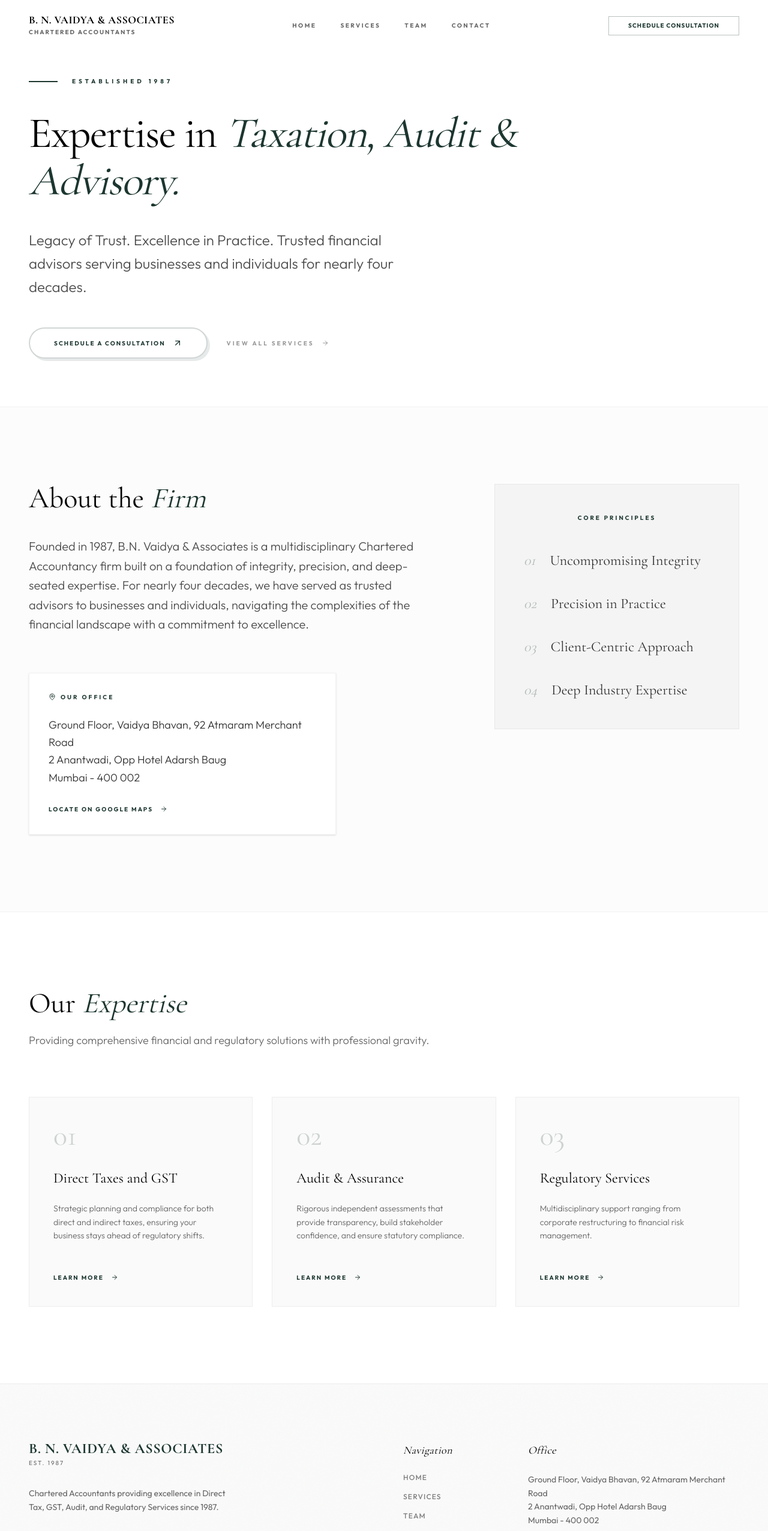
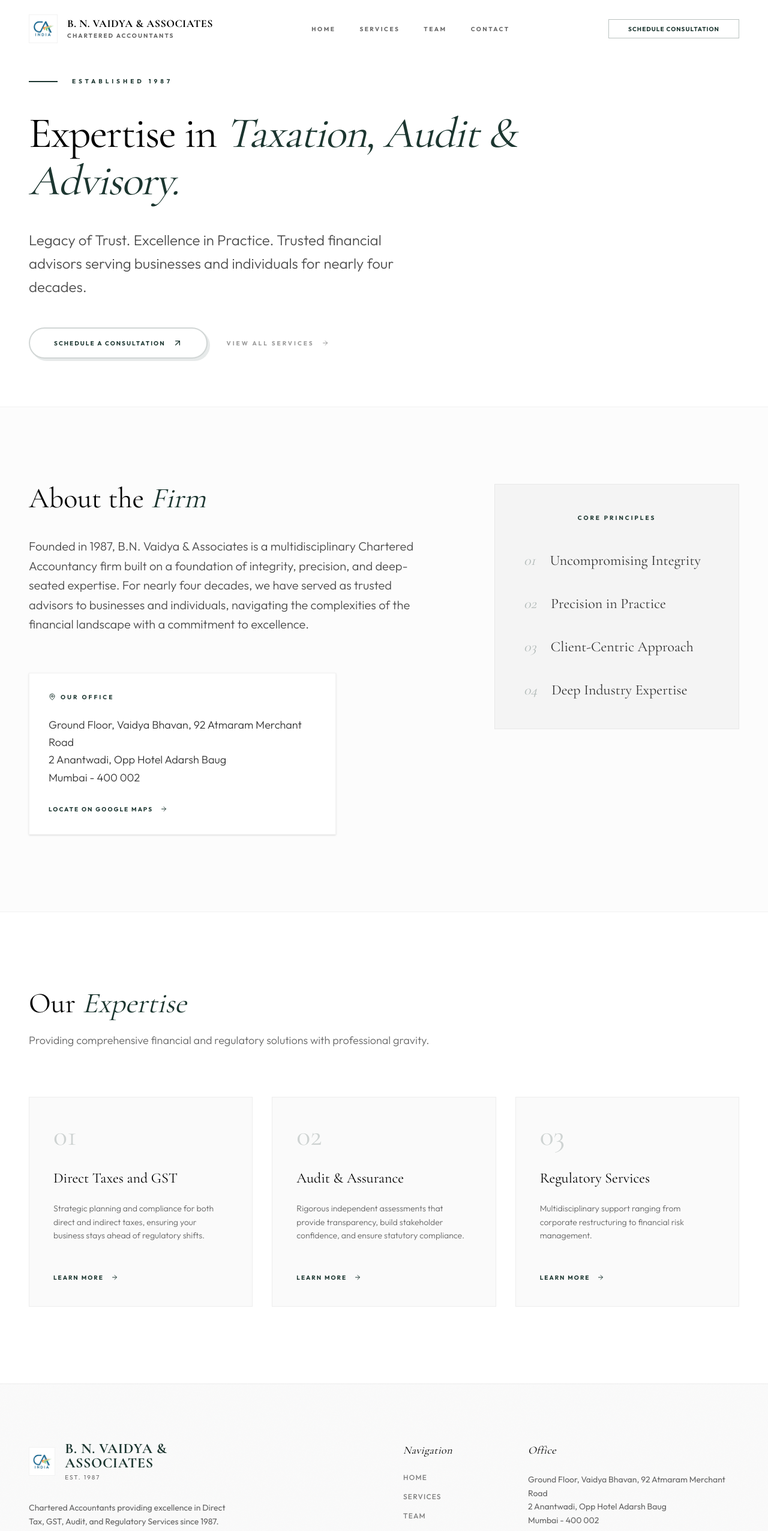
Before and after one commit to Guaq-AI/bnvca, a Next.js app: page / in a window 1280 px wide. Shown: the top 2553 px of the page at 60% size. Built offline with nearby package versions, Linux system fonts and the light colour scheme.

Commit message:
style: replace logo placeholders with actual brand assets

```diff
--- a/src/app/layout.tsx
+++ b/src/app/layout.tsx
@@ -52,21 +52,21 @@ export const metadata: Metadata = {
     siteName: "B.N. Vaidya & Associates",
     images: [
       {
-        url: "/home1.png", // Using an existing high-quality image as social preview
+        url: "/logo.jpeg",
         width: 1200,
         height: 630,
-        alt: "B.N. Vaidya & Associates | Chartered Accountants",
+        alt: "B. N. Vaidya & Associates | Chartered Accountants",
       },
     ],
     locale: "en_IN",
     type: "website",
-  },
-  twitter: {
+    },
+    twitter: {
     card: "summary_large_image",
-    title: "B.N. Vaidya & Associates | Chartered Accountants in Mumbai",
-    description: "Expert Direct Tax, GST, and Audit services with a legacy of 35+ years. Mumbai's trusted financial partners.",
-    images: ["/home1.png"],
-  },
+    title: "B. N. Vaidya & Associates | Chartered Accountants in Mumbai",
+    description: "Expert Direct Tax, GST, and Audit services with a legacy of nearly four decades. Mumbai's trusted financial partners.",
+    images: ["/logo.jpeg"],
+    },
   icons: {
     icon: [
       { url: "/favicon.ico" },
--- a/src/components/layout/Footer.tsx
+++ b/src/components/layout/Footer.tsx
@@ -1,4 +1,5 @@
 import Link from "next/link";
+import Image from "next/image";
 import { ArrowRight, MapPin } from "lucide-react";
 import { companyInfo } from "@/data/content";
 
@@ -12,7 +13,15 @@ export const Footer = () => {
 
           {/* Brand Col */}
           <div className="md:col-span-4 space-y-8">
-            <Link href="/" className="flex items-center gap-3">
+            <Link href="/" className="flex items-center gap-4">
+              <div className="relative w-12 h-12 overflow-hidden border border-foreground/5 bg-white p-1">
+                <Image
+                  src="/logo.jpeg"
+                  alt="B. N. Vaidya & Associates Logo"
+                  fill
+                  className="object-contain"
+                />
+              </div>
               <div className="flex flex-col">
                 <span className="font-serif font-bold text-2xl leading-none text-foreground tracking-wide uppercase text-primary">
                   B. N. Vaidya & Associates
--- a/src/components/layout/Navigation.tsx
+++ b/src/components/layout/Navigation.tsx
@@ -2,6 +2,7 @@
 
 import { useState, useEffect } from "react";
 import Link from "next/link";
+import Image from "next/image";
 import { motion, AnimatePresence } from "framer-motion";
 import { Menu, X, ArrowRight } from "lucide-react";
 import { Button } from "@/components/ui/button";
@@ -39,7 +40,15 @@ export const Navigation = () => {
     >
       <div className="container mx-auto px-6 md:px-12 flex items-center justify-between">
         {/* Logo */}
-        <Link href="/" className="flex items-center gap-3 group">
+        <Link href="/" className="flex items-center gap-4 group">
+          <div className="relative w-12 h-12 overflow-hidden border border-foreground/5 bg-white p-1">
+            <Image
+              src="/logo.jpeg"
+              alt="B. N. Vaidya & Associates Logo"
+              fill
+              className="object-contain"
+            />
+          </div>
           <div className="flex flex-col">
             <span className="font-serif font-bold text-lg leading-none text-foreground tracking-wide uppercase">
               B. N. Vaidya & Associates
```
Also changed, not shown: public/logo.jpeg (added), 1 other file (tests, documents, lock files or other folders).
